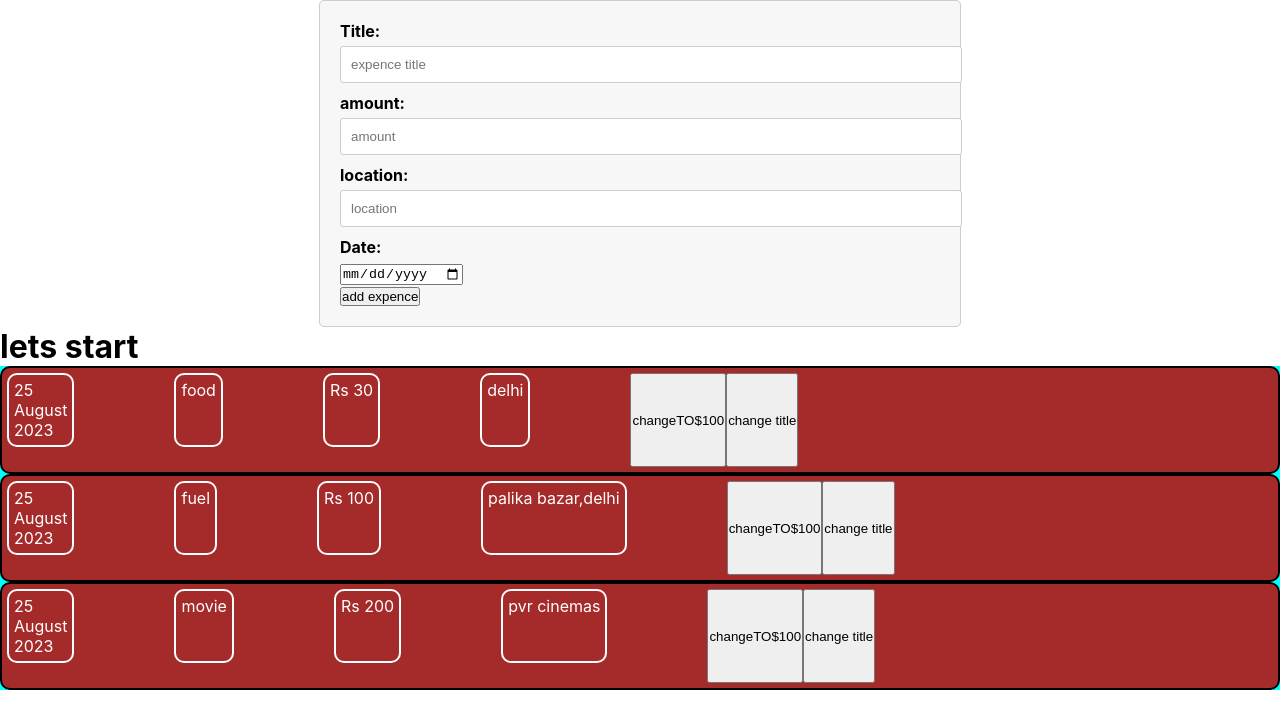
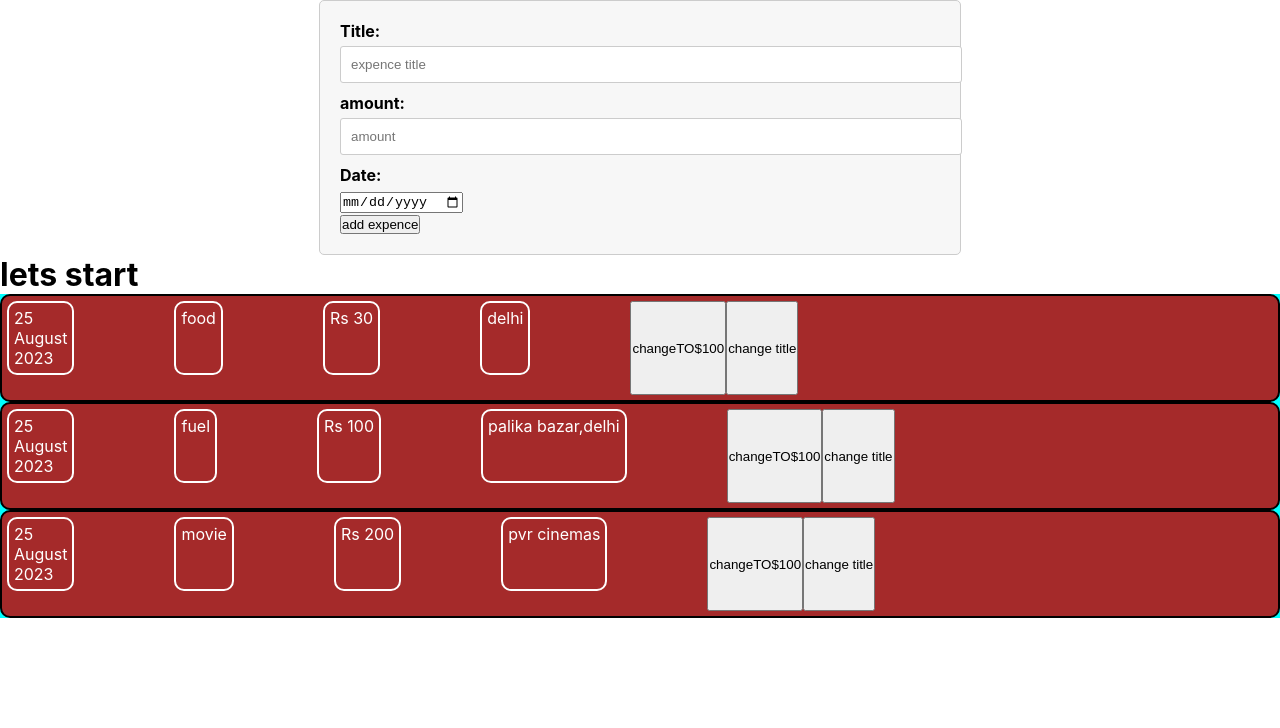
Before and after one commit to shivbanarasi/expence_tkr, a React (Create React App) app: page / in a window 1280 px wide. Shown: the top 728 px of the page. Built offline with nearby package versions, Linux system fonts and the light colour scheme.

Commit message:
submit form

```diff
--- a/src/components/Expences/ExpenceForm.js
+++ b/src/components/Expences/ExpenceForm.js
@@ -1,17 +1,30 @@
 import "./ExpenceForm.css"
 import { useState } from "react"
 const ExpenceForm=()=>{
+   // const data=[];
+
+
+    const [enteredTitle,setTitle]=useState('')
+    const [enteredAmount,setAmount]=useState('')
+    const [enteredDate,setDate]=useState('')
 
     const conso=(e)=>{
         e.preventDefault()
-        const title=document.getElementById("title").value;
-        const price=document.getElementById("amount").value;
-        const location=document.getElementById("location").value
-        console.log(title,price,location)
+
+        const expenceData={
+            title:enteredTitle,
+            amount:enteredAmount,
+            date:enteredDate
+        }
+        console.log(expenceData)
+        // const date=document.getElementById("date")
+        // const title=document.getElementById("title").value;
+        // const price=document.getElementById("amount").value;
+        // const location=document.getElementById("location").value
+        // data.push({title:title,price:price,date:date})
+        // console.log(title,price,location)
+        // console.log(data)
     }
-    const [enteredTitle,setTitle]=useState('')
-    const [enteredAmount,setAmount]=useState('')
-    const [enteredDate,setDate]=useState('')
 
     const changeTitle=(e)=>{
         setTitle(e.target.value)
@@ -30,10 +43,8 @@ return(
         <input type="text" placeholder="expence title" onChange={changeTitle} id="title"/>
         <label>amount:</label>
         <input type="text" placeholder="amount" onChange={changeAmount} id="amount"/>
-        <label>location:</label>
-        <input type="text" placeholder="location" onChange={changeDate} id="location"/>
         <label>Date:</label>
-        <input type="Date"/>
+        <input type="Date" id="date" onChange={changeDate}/>
         <br/>
         <button onClick={conso}>add expence</button>
     </form>
```
